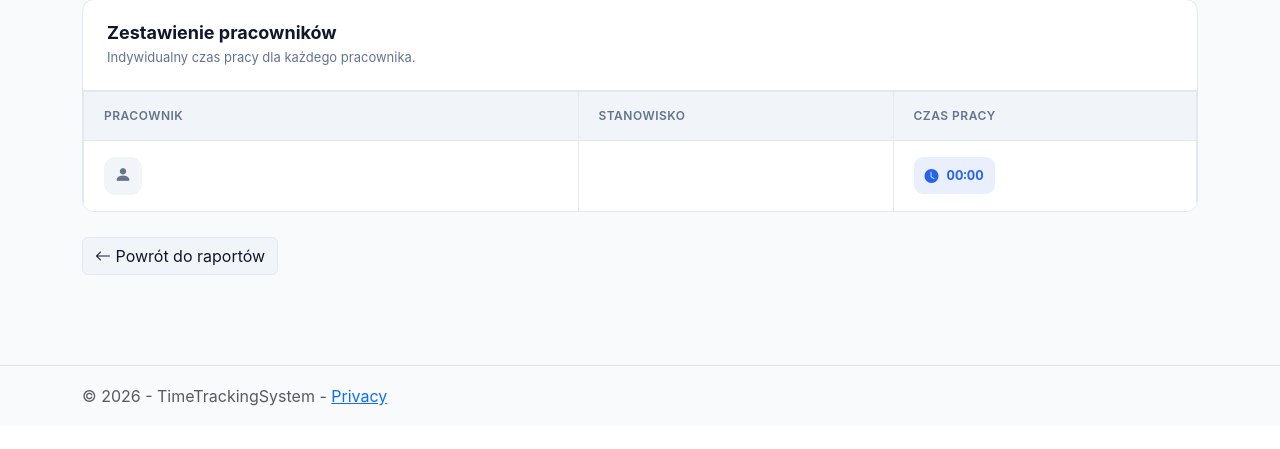
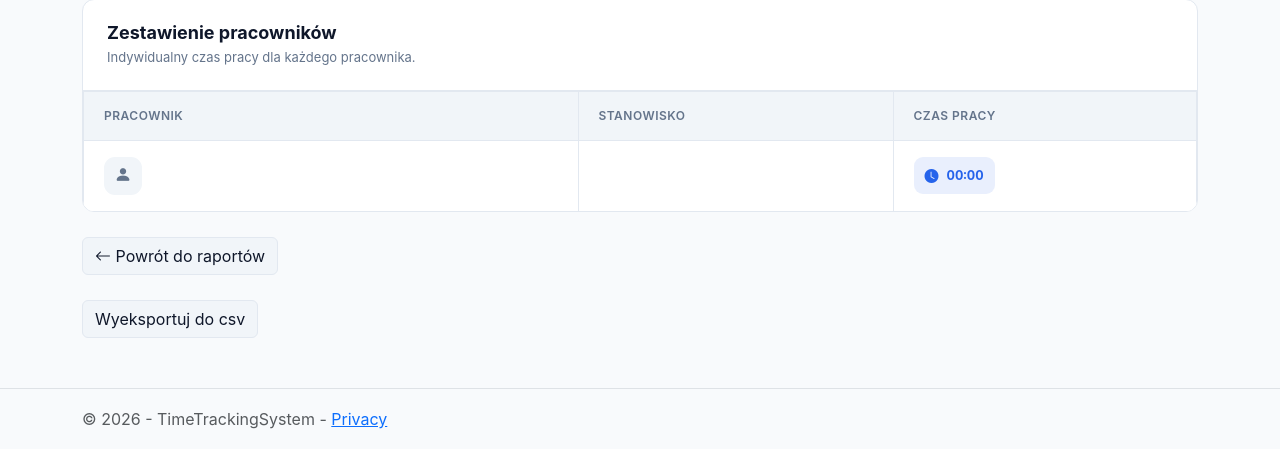
Before and after one commit to Strider-07/TimeTrackingSystem, an ASP.NET Core app: page /Admin/WorkTimeReport in a window 1280 px wide. Shown: the part 374-823 px from the top of the page. Before the commit the page ends 780 px from the top, so only its background shows below. Run offline with ASP.NET Core 8, Linux system fonts and the light colour scheme; a user stored in the database is signed in; style sheets or scripts are compiled from the project's sources; some libraries are stand-ins or nearby versions.

Commit message:
Eksportowanie do pliku csv

```diff
--- a/Controllers/AdminController.cs
+++ b/Controllers/AdminController.cs
@@ -4,13 +4,17 @@ using Microsoft.AspNetCore.Mvc;
 using Microsoft.AspNetCore.Mvc.ModelBinding;
 using Microsoft.EntityFrameworkCore;
 using Microsoft.EntityFrameworkCore.Metadata.Internal;
+using System.Globalization;
 using System.Net;
 using System.Security.Claims;
+using System.Text;
 using TimeTrackingSystem.Data;
 using TimeTrackingSystem.Models.Entities;
 using TimeTrackingSystem.Models.ViewModels;
 using TimeTrackingSystem.Services;
 using static Microsoft.EntityFrameworkCore.DbLoggerCategory;
+using System.Text;
+using System.Globalization;
 
 namespace TimeTrackingSystem.Controllers
 {
@@ -223,10 +227,75 @@ namespace TimeTrackingSystem.Controllers
             return View("Reports/WorkTimeReport", report);
         }
 
+        public async Task<IActionResult> ExportWorkTimeReport()
+        {
+            var now = DateTime.UtcNow;
+            var startOfMonth = new DateTime(now.Year, now.Month, 1, 0, 0, 0, now.Kind);
+            var startOfNextMonth = startOfMonth.AddMonths(1);
+            var users = await _userManager.Users.ToListAsync();
+            var currentMonthEntries = await _context.WorkEntries
+                .Where(x => x.StartTime >= startOfMonth && x.StartTime < startOfNextMonth)
+                .ToListAsync();
+            var workTimeByUser = currentMonthEntries
+                .GroupBy(x => x.UserId)
+                .ToDictionary(
+                    g => g.Key,
+                    g => g.Aggregate(TimeSpan.Zero, (total, entry) => total + entry.WorkTime())
+                );
+            var workTimeViewModels = users
+                .Select(user => new WorkTimeViewModel(
+                    user,
+                    workTimeByUser.TryGetValue(user.Id, out var totalTime) ? totalTime : TimeSpan.Zero
+                ))
+                .ToList();
+            var csv = new StringBuilder();
+            csv.AppendLine("Imię;Nazwisko;Stanowisko;Godziny pracy");
+            foreach (var workTime in workTimeViewModels)
+            {
+                var totalHours = workTime.WorkTime.TotalHours.ToString("0.##", CultureInfo.GetCultureInfo("pl-PL"));
+                csv.AppendLine(
+                    $"{EscapeCsv(workTime.User.FirstName)};" + $"{EscapeCsv(workTime.User.LastName)};" +
+                    $"{EscapeCsv(workTime.User.Position)}" + $"{totalHours}"
+                );
+            }
+            var totalWorkTime = workTimeViewModels.Aggregate(TimeSpan.Zero, (total, item) =>  total + item.WorkTime);
+            csv.AppendLine();
+            csv.AppendLine($"Łącznie;;;{totalWorkTime.TotalHours.ToString("0.##", CultureInfo.GetCultureInfo("pl-PL"))}");
+            var bytes = Encoding.UTF8.GetPreamble().Concat(Encoding.UTF8.GetBytes(csv.ToString())).ToArray();
+            return File(bytes, "text/csv", "RaportCzasuPracy.csv");
+        }
+
         public async Task<IActionResult> LeaveRequestReport()
         {
             var requests = await _context.LeaveRequests.ToListAsync();
             return View("Reports/LeaveRequestReport", requests);
         }
+
+        public async Task<IActionResult> ExportLeaveRequestReport()
+        {
+            var requests = await _context.LeaveRequests.ToListAsync();
+            var csv = new StringBuilder();
+            csv.AppendLine("Imię;Nazwisko;Stanowisko;Status wniosku;Rodzaj;Data rozpoczęcia;Data zakończenia;Uzasadnienie");
+            foreach (var request in requests)
+            {
+                csv.AppendLine(
+                    $"{EscapeCsv(request.User.FirstName)};" + $"{EscapeCsv(request.User.LastName)};" +
+                    $"{EscapeCsv(request.User.Position)}" + $"{EscapeCsv(request.Status)}" +
+                    $"{EscapeCsv(request.LeaveType)}" + $"{request.StartDate}" + $"{request.EndDate}" +
+                    $"{EscapeCsv(request.Reason)}"
+                );
+            }
+            var bytes = Encoding.UTF8.GetPreamble().Concat(Encoding.UTF8.GetBytes(csv.ToString())).ToArray();
+            return File(bytes, "text/csv", "RaportWnioskówUrlopowych.csv");
+        }
+
+        private static string EscapeCsv(string? value)
+        {
+            if (string.IsNullOrEmpty(value))
+            {
+                return string.Empty;
+            }
+            return "\"" + value.Replace("\"", "\"\"") + "\"";
+        }
     }
 }
--- a/Views/Admin/Reports/WorkTimeReport.cshtml
+++ b/Views/Admin/Reports/WorkTimeReport.cshtml
@@ -145,4 +145,12 @@
         </a>
     </div>
 
+    <div class="report-page-actions">
+        <a asp-controller="Admin"
+           asp-action="ExportWorkTimeReport"
+           class="btn admin-secondary-btn">
+            Wyeksportuj do csv
+        </a>
+    </div>
+
 </section>
```
Also changed, not shown: Views/Admin/Reports/LeaveRequestReport.cshtml (+9 -0 lines).
